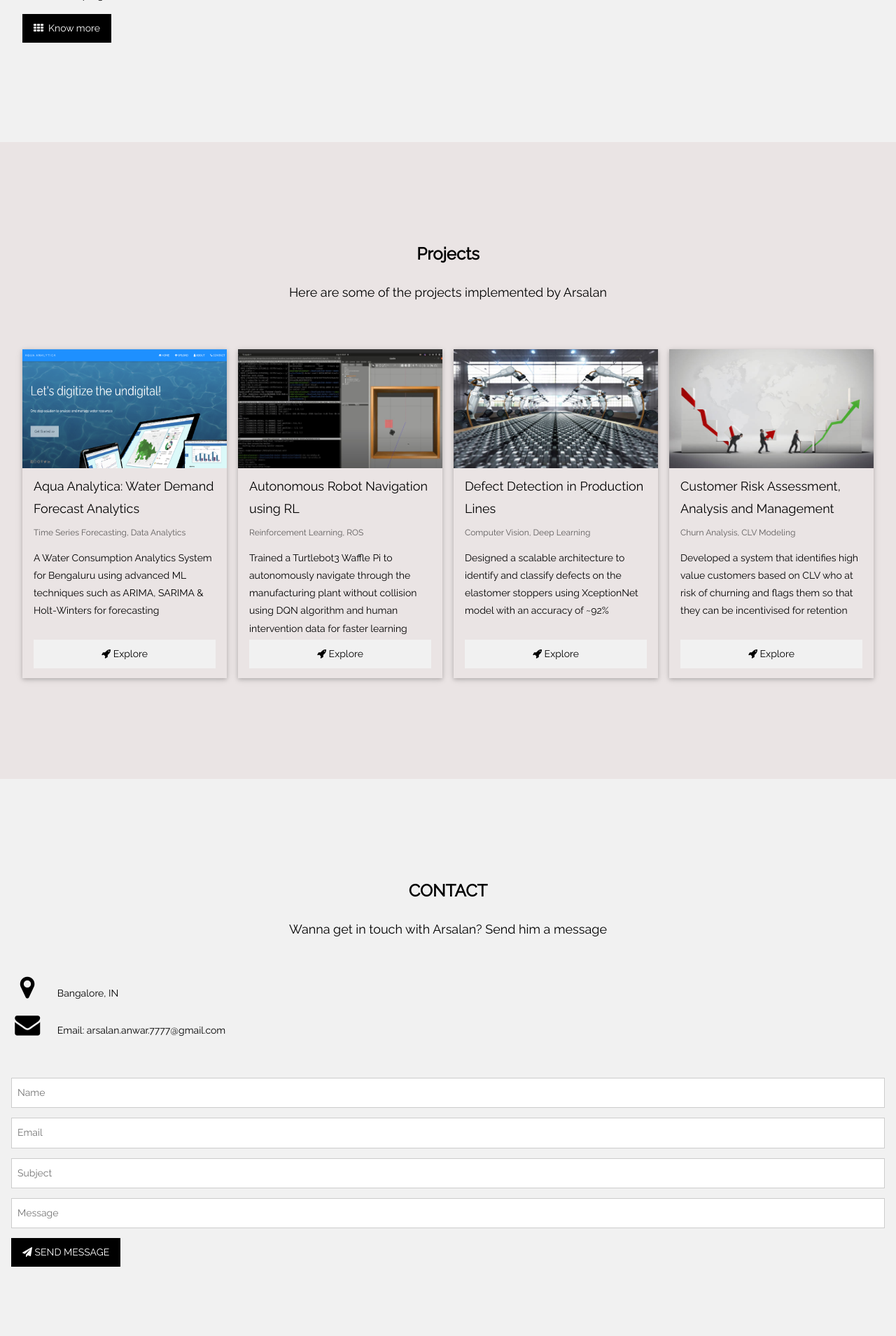
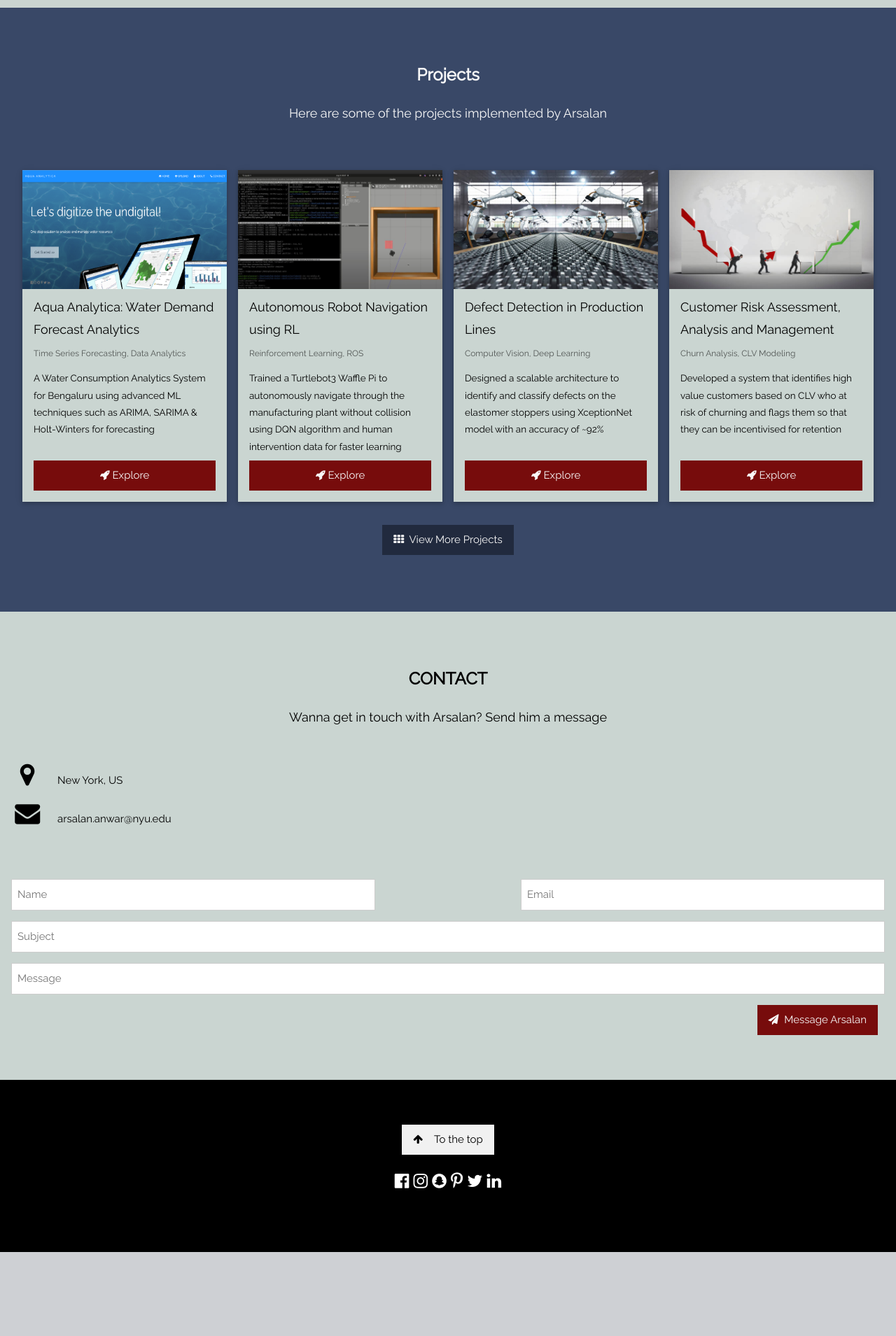
Before and after one commit to arsalananwar11/Arsalan-Portfolio, a Flask app: page / in a window 1280 px wide. Shown: the part 1090-2999 px from the top of the page at 70% size. After the commit the page ends 2879 px from the top, so only its background shows below. Run offline with Flask 3, Linux system fonts and the light colour scheme; data comes from the database, SQL or seed files in the repository.

Commit message:
Complete UI/UX Revamp

```diff
--- /dev/null
+++ b/static/css/about.css
@@ -0,0 +1,63 @@
+* {box-sizing: border-box;}
+.mySlides {display: none;}
+img {vertical-align: middle;}
+
+/* Slideshow container */
+.slideshow-container {
+    max-width: 800px;
+    max-height: 400px;
+    position: relative;
+    margin-top: 120px;
+    margin-right: 30px;
+}
+
+/* Caption text */
+.text {
+  color: #f2f2f2;
+  font-size: 15px;
+  padding: 8px 12px;
+  position: absolute;
+  bottom: 8px;
+  width: 100%;
+  text-align: center;
+}
+
+/* Number text (1/3 etc) */
+.numbertext {
+  color: #f2f2f2;
+  font-size: 12px;
+  padding: 8px 12px;
+  position: absolute;
+  top: 0;
+}
+
+/* The dots/bullets/indicators */
+.dot {
+  height: 15px;
+  width: 15px;
+  margin: 0 2px;
+  background-color: #6c0b0b;
+  border-radius: 50%;
+  display: inline-block;
+  transition: background-color 0.6s ease;
+}
+
+.active {
+  background-color: #f80000;
+}
+
+/* Fading animation */
+.fade {
+  animation-name: fade;
+  animation-duration: 1.5s;
+}
+
+@keyframes fade {
+  from {opacity: .4}
+  to {opacity: 1}
+}
+
+/* On smaller screens, decrease text size */
+@media only screen and (max-width: 300px) {
+  .text {font-size: 11px}
+}
--- a/static/css/dashboard.css
+++ /dev/null
@@ -1,20 +0,0 @@
-.know-more {
-    text-decoration: none;
-}
-
-.project-cover {
-    height: 170px;
-}
-
-.project-title{
-    height: 60px;
-}
-
-.category-tag {
-    font-size: 12px;
-    height: 20px;
-}
-
-.project-desc{
-    height: 115px;
-}
--- /dev/null
+++ b/static/css/main.css
@@ -0,0 +1,114 @@
+body,h1,h2,h3,h4,h5,h6 {font-family: "Raleway", sans-serif}
+
+.primary-color {
+  background-color: #212A3E;
+}
+
+.secondary-color {
+  background-color: #770c0c;
+}
+
+.base-bg-color-1 {
+  background-color: #DDDDDD;
+}
+
+.base-bg-color-2 {
+  background-color: #cad5d1;
+}
+
+.card-bg-color {
+  background-color: #394867;
+}
+
+.text-white {
+  color: #f8f8f8;
+}
+
+  body, html {
+    height: 100%;
+    line-height: 1.8;
+  }
+
+  /* Full height image header */
+  .bgimg-1 {
+    background-position: center;
+    background-size: cover;
+    background-image: url("https://images.pexels.com/photos/220182/pexels-photo-220182.jpeg?auto=compress&cs=tinysrgb&w=1260&h=750&dpr=2");
+    min-height: 90%;
+  }
+
+  .cover-text-segment {
+    padding-left: 40px;
+  }
+
+  .cover-name-text {
+    font-size: 40px;
+    font-weight: bold;
+    padding-left: 40px;
+    color: #04060c;
+  }
+
+  .cover-name-desc {
+    font-size: 20px;
+    font-weight: bold;
+    padding-left: 40px;
+    color: #430000;
+  }
+
+  .w3-bar .w3-button {
+    padding: 16px;
+  }
+
+  .project-cover {
+    height: 170px;
+}
+
+.project-title{
+    height: 60px;
+}
+
+.category-tag {
+    font-size: 12px;
+    height: 20px;
+}
+
+.project-desc{
+    height: 115px;
+    font-size: 0.9em;
+}
+
+#project-body {
+    font-size: 1em;
+  }
+
+  .know-more {
+    text-decoration: none;
+}
+
+.about {
+    padding: 0px 70px;
+}
+
+.about-pic {
+    float: right;
+}
+
+.margin-2 {
+    margin: 2px;
+}
+
+.about-btn {
+    width: 115px;
+}
+
+.primary-color-btn:hover {
+  background-color: #0d1018 !important;
+  color: #f8f8f8 !important;
+  transform: scale(1.05) !important;
+}
+
+.secondary-color-btn:hover {
+  background-color: #330404 !important;
+  color: #f8f8f8 !important;
+  transform: scale(1.05) !important;
+}
--- a/static/css/project_dashboard.css
+++ b/static/css/project_dashboard.css
@@ -31,6 +31,18 @@
     cursor: pointer;
 }
 
-#project-body {
-  font-size: 1em;
-}
+/* .project-hr {
+  height: 1px;
+  background-color: #ff0000;
+  border: none;
+} */
+
+.project-hr {
+  border: 0;
+  height: 1px;
+  background: #770c0c;
+  background-image: -webkit-linear-gradient(left, #f8dbdb, #ff0000, #f8dbdb);
+  background-image: -moz-linear-gradient(left, #f8dbdb, #ff0000, #f8dbdb);
+  background-image: -ms-linear-gradient(left, #f8dbdb, #ff0000, #f8dbdb);
+  background-image: -o-linear-gradient(left, #f8dbdb, #ff0000, #f8dbdb);
+  }
--- /dev/null
+++ b/static/js/about.js
@@ -0,0 +1,19 @@
+let slideIndex = 0;
+showSlides();
+
+function showSlides() {
+  let i;
+  let slides = document.getElementsByClassName("mySlides");
+  let dots = document.getElementsByClassName("dot");
+  for (i = 0; i < slides.length; i++) {
+    slides[i].style.display = "none";
+  }
+  slideIndex++;
+  if (slideIndex > slides.length) {slideIndex = 1}
+  for (i = 0; i < dots.length; i++) {
+    dots[i].className = dots[i].className.replace(" active", "");
+  }
+  slides[slideIndex-1].style.display = "block";
+  dots[slideIndex-1].className += " active";
+  setTimeout(showSlides, 4000);
+}
--- a/templates/components/main.html
+++ b/templates/components/main.html
@@ -9,30 +9,10 @@
   <link rel="stylesheet" href="https://www.w3schools.com/w3css/4/w3.css">
   <link rel="stylesheet" href="https://fonts.googleapis.com/css?family=Raleway">
   <link rel="stylesheet" href="https://cdnjs.cloudflare.com/ajax/libs/font-awesome/4.7.0/css/font-awesome.min.css">
-  <link rel="stylesheet" href="{{url_for('static', filename='css/dashboard.css')}}">
-  <link rel="stylesheet" href="{{url_for('static', filename='css/experience.css')}}">
+  <link rel="stylesheet" href="{{url_for('static', filename='css/main.css')}}">
+
   <link rel="stylesheet" href="{{url_for('static', filename='css/project_dashboard.css')}}">
   <link rel="icon" href="https://th.bing.com/th/id/OIP.5fpEn8_U0Yz5ct2HGu4KbAAAAA?w=164&h=180&c=7&r=0&o=5&dpr=1.3&pid=1.7" type="image/x-icon" />
-  <style>
-  body,h1,h2,h3,h4,h5,h6 {font-family: "Raleway", sans-serif}
-
-  body, html {
-    height: 100%;
-    line-height: 1.8;
-  }
-
-  /* Full height image header */
-  .bgimg-1 {
-    background-position: center;
-    background-size: cover;
-    background-image: url("https://th.bing.com/th/id/OIP.5fpEn8_U0Yz5ct2HGu4KbAAAAA?w=164&h=180&c=7&r=0&o=5&dpr=1.3&pid=1.7");
-    min-height: 100%;
-  }
-
-  .w3-bar .w3-button {
-    padding: 16px;
-  }
-  </style>
 </head>
 <body>
     {% block page_navbar %}
--- a/templates/components/navbar.html
+++ b/templates/components/navbar.html
@@ -1,15 +1,15 @@
 <!-- Navbar (sit on top) -->
 <div class="w3-top">
-    <div class="w3-bar w3-white w3-card" id="myNavbar">
-      <a href="{{ url_for('dashboard')}}" class="w3-bar-item w3-button w3-wide">ARSALAN ANWAR</a>
+    <div class="w3-bar w3-card primary-color text-white" id="top-bar">
+      <a href="{{ url_for('dashboard')}}" class="w3-bar-item w3-button w3-wide primary-color-btn"><strong>ARSALAN ANWAR</strong></a>
       <!-- Right-sided navbar links -->
       <div class="w3-right w3-hide-small">
-        <a href="/dashboard#about" class="w3-bar-item w3-button">ABOUT</a>
-        <a href="{{ url_for('experience')}}" class="w3-bar-item w3-button">EXPERIENCE</a>
-        <a href="/projects" class="w3-bar-item w3-button">PROJECTS</a>
-        <a href="#blogs" class="w3-bar-item w3-button">BLOGS</a>
-        <a href="#gallery" class="w3-bar-item w3-button">GALLERY</a>
-        <a href="/dashboard#contact" class="w3-bar-item w3-button">CONTACT</a>
+        <a href="{{ url_for('about')}}" class="w3-bar-item w3-button primary-color-btn">ABOUT</a>
+        <a href="{{ url_for('experience')}}" class="w3-bar-item w3-button primary-color-btn">EXPERIENCE</a>
+        <a href="/projects" class="w3-bar-item w3-button primary-color-btn">PROJECTS</a>
+        <a href="#blogs" class="w3-bar-item w3-button primary-color-btn">BLOGS</a>
+        <a href="#gallery" class="w3-bar-item w3-button primary-color-btn">GALLERY</a>
+        <a href="/dashboard#contact" class="w3-bar-item w3-button primary-color-btn">CONTACT</a>
       </div>
       <!-- Hide right-floated links on small screens and replace them with a menu icon -->
 
@@ -22,10 +22,10 @@
   <!-- Sidebar on small screens when clicking the menu icon -->
   <nav class="w3-sidebar w3-bar-block w3-black w3-card w3-animate-left w3-hide-medium w3-hide-large" style="display:none" id="mySidebar">
     <a href="javascript:void(0)" onclick="w3_close()" class="w3-bar-item w3-button w3-large w3-padding-16">Close ×</a>
-    <a href="/dashboard#about" onclick="w3_close()" class="w3-bar-item w3-button">ABOUT</a>
-    <a href="{{ url_for('experience')}}" onclick="w3_close()" class="w3-bar-item w3-button">EXPERIENCE</a>
-    <a href="/projects" onclick="w3_close()" class="w3-bar-item w3-button">PROJECTS</a>
-    <a href="#blogs" onclick="w3_close()" class="w3-bar-item w3-button">BLOGS</a>
-    <a href="#gallery" onclick="w3_close()" class="w3-bar-item w3-button">GALLERY</a>
-    <a href="/dashboard#contact" onclick="w3_close()" class="w3-bar-item w3-button">CONTACT</a>
+    <a href="{{ url_for('about')}}" onclick="w3_close()" class="w3-bar-item w3-button primary-color-btn">ABOUT</a>
+    <a href="{{ url_for('experience')}}" onclick="w3_close()" class="w3-bar-item w3-button primary-color-btn">EXPERIENCE</a>
+    <a href="/projects" onclick="w3_close()" class="w3-bar-item w3-button primary-color-btn">PROJECTS</a>
+    <a href="#blogs" onclick="w3_close()" class="w3-bar-item w3-button primary-color-btn">BLOGS</a>
+    <a href="#gallery" onclick="w3_close()" class="w3-bar-item w3-button primary-color-btn">GALLERY</a>
+    <a href="/dashboard#contact" onclick="w3_close()" class="w3-bar-item w3-button primary-color-btn">CONTACT</a>
   </nav>
--- a/templates/dashboard.html
+++ b/templates/dashboard.html
@@ -3,14 +3,48 @@
 {% block page_body %}
 
 <script src="https://ajax.googleapis.com/ajax/libs/jquery/3.5.1/jquery.min.js"></script>
+<link rel="stylesheet" href="{{url_for('static', filename='css/dashboard.css')}}">
+<link rel="stylesheet" href="{{url_for('static', filename='css/about.css')}}">
+<!-- Header with full-height image -->
+<header class="bgimg-1 w3-display-container" id="top">
+  <div class="w3-display-left w3-col m5" style="padding:24px">
+    <div>
+      <span class="cover-name-text w3-hide-small">Arsalan Anwar</span><br>
+      <span class="w3-large w3-hide-large w3-hide-medium">Arsalan Anwar</span><br>
+      <span class="cover-name-desc">Data Scientist, Researcher, Blogger.</span>
+    </div>
 
-<!-- Header with full-height image -->
-<header class="bgimg-1 w3-display-container w3-grayscale-min" id="top">
-  <div class="w3-display-left w3-text-white" style="padding:48px">
-    <span class="w3-jumbo w3-hide-small">Arsalan Anwar</span><br>
-    <span class="w3-xxlarge w3-hide-large w3-hide-medium">Arsalan Anwar</span><br>
-    <span class="w3-large">Data Scientist, Researcher, Blogger.</span>
-    <p><a href="#about" class="w3-button w3-white w3-padding-large w3-large w3-margin-top w3-opacity w3-hover-opacity-off">Know more</a></p>
+    <p class="cover-text-segment"><a href="#about" class="w3-button secondary-color w3-padding-large w3-large w3-margin-top secondary-color-btn text-white">Know more</a></p>
+  </div>
+  <div class="w3-col m7 w3-right">
+    <div class="slideshow-container">
+
+      <div class="mySlides fade">
+        <div class="numbertext">1 / 3</div>
+        <img src="./../static/img/defectdetection.jpg" style="width:100%; height: 350px;">
+        <div class="text">Caption Text</div>
+      </div>
+
+      <div class="mySlides fade">
+        <div class="numbertext">2 / 3</div>
+        <img src="./../static/img/mumkinfoods.jpg" style="width:100%; height: 350px">
+        <div class="text">Caption Two</div>
+      </div>
+
+      <div class="mySlides fade">
+        <div class="numbertext">3 / 3</div>
+        <img src="./../static/img/cra.jpg" style="width:100%; height: 350px">
+        <div class="text">Caption Three</div>
+      </div>
+
+      </div>
+      <br>
+
+      <div style="text-align:center">
+        <span class="dot"></span>
+        <span class="dot"></span>
+        <span class="dot"></span>
+      </div>
   </div>
   <div class="w3-display-bottomleft w3-text-black w3-large" style="padding:24px 48px">
     <a href="https://www.linkedin.com/in/arsalan-anwar-ai" target="_blank"><i class="fa fa-linkedin w3-hover-opacity"></i></a>
@@ -22,9 +56,9 @@
 
 
 <!-- About Section -->
-<div class="w3-container w3-light-grey" style="padding:128px 16px" id="about">
-  <div class="w3-row-padding">
-    <div class="w3-col m8">
+<div class="w3-container base-bg-color-2" style="padding:64px 16px" id="about">
+  <div class="about">
+    <div class="w3-col m9">
       <h3>About Arsalan</h3>
       <p>
         Arsalan is a data science enthusiast who is currently working as a Data Scientist in a
@@ -33,30 +67,34 @@
         exciting AI/ML problems. Arsalan is also an Adjunct Faculty at Intellipaat where he handles few
         Data Science PGP programs which are in collaboration with MIT and IIT-M.
       </p>
-      <p><a href="#work" class="w3-button w3-black"><i class="fa fa-th"> </i> Know more</a></p>
+      <p>
+        <a href="#seminar" class="w3-button secondary-color margin-2 about-btn text-white secondary-color-btn"><i class="fa fa-th"> </i> Seminars</a>
+        <a href="#research" class="w3-button secondary-color  margin-2 about-btn text-white secondary-color-btn"><i class="fa fa-th"> </i> Research</a>
+        <a href="#projects" class="w3-button secondary-color margin-2 about-btn text-white secondary-color-btn"><i class="fa fa-th"> </i> Projects</a>
+      </p>
     </div>
-    <div class="w3-col m4">
-      <img class="w3-image w3-round-large" src="https://th.bing.com/th/id/OIP.5fpEn8_U0Yz5ct2HGu4KbAAAAA?w=164&h=180&c=7&r=0&o=5&dpr=1.3&pid=1.7" alt="About" width="200" height="220">
+    <div class="w3-col m3">
+      <img class="w3-image w3-round-large about-pic" src="https://th.bing.com/th/id/OIP.5fpEn8_U0Yz5ct2HGu4KbAAAAA?w=164&h=180&c=7&r=0&o=5&dpr=1.3&pid=1.7" alt="About" width="200" height="220">
     </div>
   </div>
 </div>
 
 <!-- Projects Section -->
-<div class="w3-container" style="padding:128px 16px" id="projects">
-  <h3 class="w3-center"><strong>Projects</strong></h3>
-  <p class="w3-center w3-large">Here are some of the projects implemented by Arsalan</p>
+<div class="w3-container card-bg-color" style="padding:64px 16px" id="projects">
+  <h3 class="w3-center text-white"><strong>Projects</strong></h3>
+  <p class="w3-center w3-large text-white">Here are some of the projects implemented by Arsalan</p>
   <div class="w3-row-padding" style="margin-top:64px">
     {%for project in featured_projects_list%}
         <div class="w3-col l3 m6 w3-margin-bottom">
           <div class="w3-card">
             <img src="./../static/img/{{project[7]}}" class="project-cover" alt="Project" style="width:100%">
-            <div class="w3-container">
+            <div class="w3-container base-bg-color-2">
                 <h5 class="project-title">{{project[1]}}</h5>
                 <p class="w3-opacity category-tag">{{project[4]}}</p>
                 <p class="project-desc">{{project[2]}}</p>
                 <p>
                   <a href="/project/{{project[0]}}"  class="know-more" target="_blank">
-                      <button class="w3-button w3-light-grey w3-block"><i class="fa fa-rocket"></i> Explore</button>
+                      <button class="w3-button secondary-color w3-block margin-5 text-white secondary-color-btn"><i class="fa fa-rocket"></i> Explore</button>
                   </a>
                 </p>
             </div>
@@ -64,28 +102,33 @@
         </div>
       {%endfor%}
   </div>
+  <p style="text-align: center;">
+    <a href="{{ url_for('projects') }}" class="w3-button primary-color margin-2 text-white primary-color-btn"><i class="fa fa-th"> </i> View More Projects</a>
+  </p>
 </div>
 
 <!-- Contact Section -->
-<div class="w3-container w3-light-grey" style="padding:128px 16px" id="contact">
+<div class="w3-container base-bg-color-2" style="padding:64px 16px" id="contact">
   <h3 class="w3-center"><strong>CONTACT</strong></h3>
   <p class="w3-center w3-large">Wanna get in touch with Arsalan? Send him a message</p>
   <div style="margin-top:48px">
-    <p><i class="fa fa-map-marker fa-fw w3-xxlarge w3-margin-right"></i> Bangalore, IN</p>
-    <p><i class="fa fa-envelope fa-fw w3-xxlarge w3-margin-right"> </i> Email: arsalan.anwar.7777@gmail.com</p>
+    <p><i class="fa fa-map-marker fa-fw w3-xxlarge w3-margin-right"></i> New York, US</p>
+    <p><i class="fa fa-envelope fa-fw w3-xxlarge w3-margin-right"> </i> <a href="mailto:arsalan.anwar@nyu.edu" style="text-decoration: none;">arsalan.anwar@nyu.edu</a></p>
     <br>
     <form action="{{ url_for('send_message') }}" method="post">
-      <p><input class="w3-input w3-border" type="text" placeholder="Name" required name="Name"></p>
-      <p><input class="w3-input w3-border" type="text" placeholder="Email" required name="Email"></p>
+      <p class="w3-col m5"><input class="w3-input w3-border" type="text" placeholder="Name" required name="Name"></p>
+      <p class="w3col m1"></p>
+      <p class="w3-col m5 w3-right"><input class="w3-input w3-border" type="email" placeholder="Email" required name="Email"></p>
       <p><input class="w3-input w3-border" type="text" placeholder="Subject" required name="Subject"></p>
-      <p><input class="w3-input w3-border" type="text" placeholder="Message" required name="Message"></p>
+      <p><input class="w3-input w3-border" type="textarea" placeholder="Message" required name="Message"></p>
       <p>
-        <button class="w3-button w3-black" type="submit">
-          <i class="fa fa-paper-plane"></i> SEND MESSAGE
+        <button class="w3-button secondary-color secondary-color-btn text-white w3-right" style="margin-right: 10px;" type="submit">
+          <i class="fa fa-paper-plane"></i> &nbsp;Message Arsalan
         </button>
       </p>
     </form>
   </div>
 </div>
+<script src="./../static/js/about.js"></script>
 
 {% endblock %}
```
Also changed, not shown: static/todo.txt (added, +14 -0 lines), templates/about.html (added, +28 -0 lines), templates/experience.html (+5 -3 lines), templates/project_dashboard.html (+6 -6 lines), templates/projects.html (+4 -5 lines), static/img/black-crayon.png (added), static/img/brick-bg.jpg (added).
